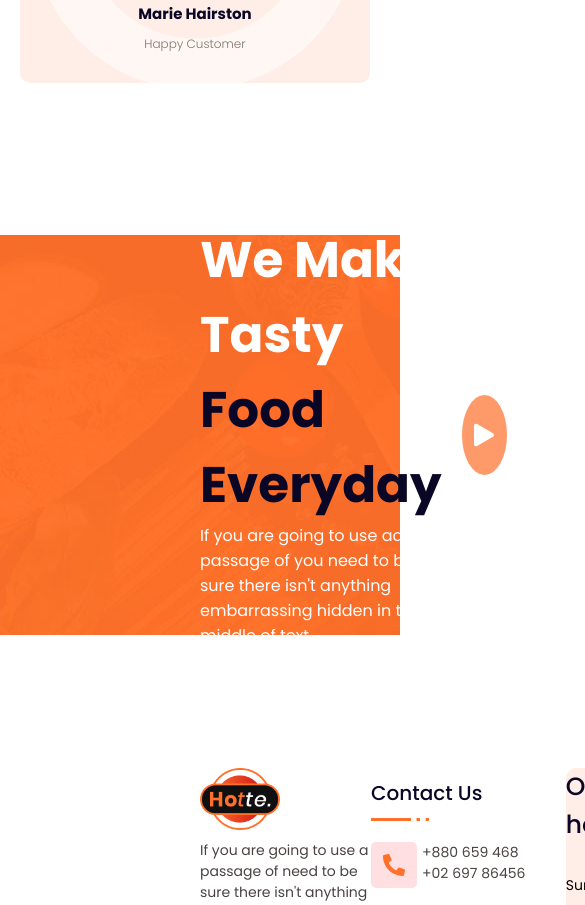
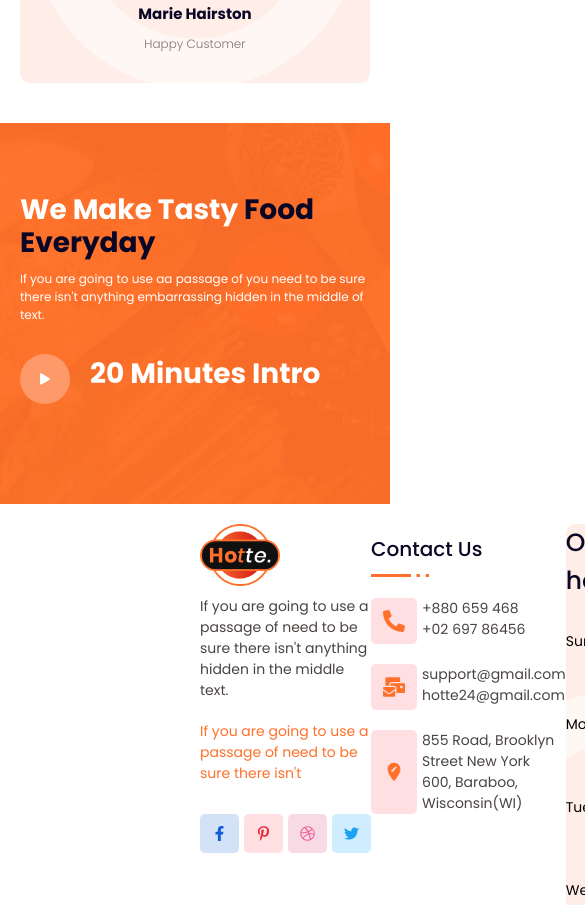
Before and after one commit to piyumanthaAB/react-hotte, a React (Create React App) app: page / in a window 390 px wide. Shown: the part 5260-6165 px from the top of the page, 585 px wide, since content can reach past the window. Built offline with nearby package versions, Linux system fonts and the light colour scheme.

Commit message:
videoAD media queries added

```diff
--- a/src/Components/Headings/Headings.js
+++ b/src/Components/Headings/Headings.js
@@ -19,5 +19,6 @@ export const CustomSpan = styled.span`
     border-bottom: ${props => props.bottomBorder || "initial"};
 `
 export const ColorSpan = styled.span`
-    color:#ff702a;
+    /* color:#ff702a; */
+    color: ${props=>props.color || "#ff702a"};
 `
--- a/src/Components/VideoAd/VideoAd.js
+++ b/src/Components/VideoAd/VideoAd.js
@@ -1,24 +1,24 @@
 import * as V from './VideoAdElements';
-import { CustomHeading, CustomSpan } from "./../Headings/Headings";
+import { CustomHeading, CustomSpan,ColorSpan } from "./../Headings/Headings";
 import { BsFillPlayFill } from "react-icons/bs";
 const VideoAd = () => {
     return (
         <>
            <V.VideoAd>
                 <V.VideoAdLeft>
-                    <CustomHeading size={"5rem"} weight={"bold"} color={"white"} space={""} >
-                        We Make Tasty  <CustomSpan size={"5rem"} weight={"bold"} color={"#0a0626"} space={""} >Food Everyday</CustomSpan>
-                    </CustomHeading>
-                    <CustomHeading size={"1.6rem"} weight={"normal"} color={"white"} space={""} >
+                    <V.VideoAdTitle>
+                    We Make Tasty <ColorSpan color={"#0a0626"}> Food Everyday</ColorSpan>
+                    </V.VideoAdTitle>
+                    <V.VideoAdTitleDesc>
                     If you are going to use aa passage of you need to be sure there isn't anything embarrassing hidden in the middle of text.
-                    </CustomHeading>
+                    </V.VideoAdTitleDesc>
                 </V.VideoAdLeft>
 
                 <V.VideoAdRight>
                     <V.VideoAdPlayBtn>
                         <BsFillPlayFill color={"white"} />
                     </V.VideoAdPlayBtn>
-                    <CustomSpan size={"5rem"} weight={"bold"} color={"white"} space={""} >20 Minues Intro</CustomSpan>
+                    <V.VideoAdTitle>20 Minutes Intro</V.VideoAdTitle>
                 </V.VideoAdRight>
             </V.VideoAd>
         </>
--- a/src/Components/VideoAd/VideoAdElements.js
+++ b/src/Components/VideoAd/VideoAdElements.js
@@ -13,6 +13,37 @@ export const VideoAd = styled.div`
     padding: 10rem 20rem;
     justify-content: space-between;
     /* margin:5rem 0 ; */
+
+    @media screen and (max-width:1400px){
+        padding: 5rem 7rem;
+    }
+    /* @media screen and (max-width:1400px){
+        padding: 5rem 10rem;
+    } */
+
+    @media screen and (max-width:1100px){
+        padding: 5rem 4rem;
+
+    }
+    @media screen and (max-width:900px){
+        padding: 5rem 3rem;
+
+    }
+    @media screen and (max-width:760px){
+        padding: 8rem 10rem;
+        flex-direction: column;
+        justify-content: flex-start;
+        align-items: flex-start;
+
+    }
+    @media screen and (max-width:600px){
+        padding: 7rem 7rem;
+
+    }
+    @media screen and (max-width:400px){
+        padding: 7rem 2rem;
+
+    }
 `
 
 export const VideoAdLeft = styled.div`
@@ -30,6 +61,12 @@ export const VideoAdRight = styled.div`
     justify-content: flex-start;
     align-items: center;
     padding: 0 0 0 2rem;
+
+    @media screen and (max-width:760px){
+        padding:3rem 0;
+
+
+    }
 
 `
 
@@ -50,4 +87,54 @@ export const VideoAdPlayBtn = styled.div`
     &:hover&:nth-child(1){
         transform: scale(1.1);
     }
+
+    @media screen and (max-width:1100px){
+        width: 6rem;
+        height: 6rem;
+        font-size: 3rem;
+    }
+    @media screen and (max-width:400px){
+        width: 5rem;
+        height: 5rem;
+        font-size: 2rem;
+
+    }
 `
+
+export const VideoAdTitle = styled.p`
+    font-size: 5rem;
+    color: white;
+    font-weight: bold;
+    line-height: 1.2;
+    margin: 0 0 1rem;
+
+    @media screen and (max-width:1200px){
+        font-size: 4.5rem;
+    }
+    @media screen and (max-width:1100px){
+        font-size: 4.1rem;
+    }
+    @media screen and (max-width:1000px){
+        font-size: 3.5rem;
+    }
+    @media screen and (max-width:1000px){
+        font-size: 3rem;
+    }
+
+    @media screen and (max-width:400px){
+        font-size: 2.8rem;
+    }
+`
+
+export const VideoAdTitleDesc = styled.p`
+    font-size: 1.5rem;
+    color: white;
+
+
+    @media screen and (max-width:1100px){
+        font-size: 1.3rem;
+    }
+    @media screen and (max-width:1000px){
+        font-size: 1.2rem;
+    }
+`
```
